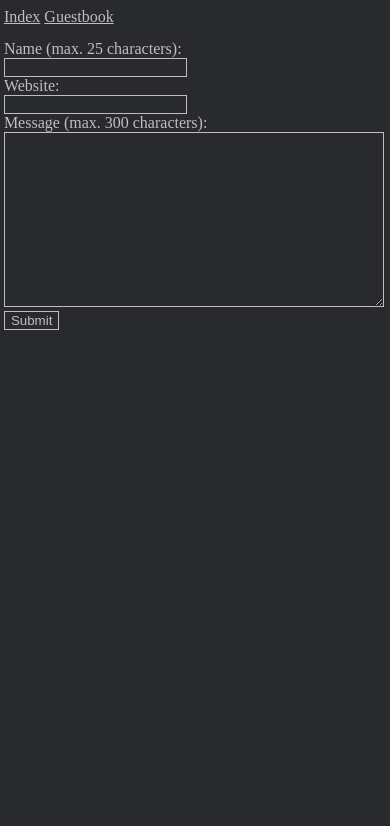
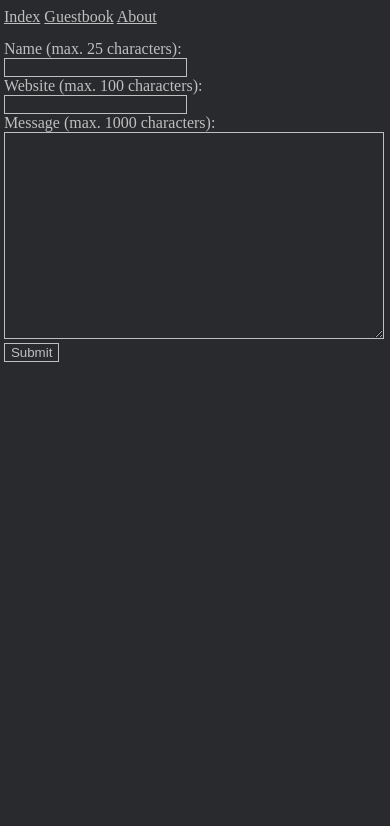
Before and after one commit to l0l67/kaltes.beer, a Flask app: page /guestbook in a window 390 px wide. Shown: the top 826 px of the page. Run offline with Flask 2, Linux system fonts and the light colour scheme; data that the repository does not hold is empty.

Commit message:
redesign, about site added, useless file removed

```diff
--- a/main.py
+++ b/main.py
@@ -7,6 +7,7 @@ import DB
 
 # Timeout duration in seconds for IP (Guestbook):
 post_timeout = 60
+dtFormat = '%Y-%m-%d %H:%M:%S'
 
 
 public = Flask(__name__)
@@ -15,6 +16,10 @@ public.wsgi_app = ProxyFix(public.wsgi_app, x_for=1, x_host=1)
 @public.route('/', methods=['GET'])
 def index():
     return render_template('index.html')
+
+@public.route('/about', methods=['GET'])
+def about():
+    return render_template('about.html')
 
 @public.route('/guestbook', methods=['GET'])
 def guestbook():
@@ -28,9 +33,9 @@ def newGuestbookEntry():
     tmp = request.form
 
     if ('username' in tmp and tmp.get('username') != '') and canPlace(request):
-        website = tmp.get('website')
-        DB.newMessage(tmp.get('username')[:25], tmp.get('message')[:325], re.sub('^http[s]?:\/\/', '', website))
-        print(f"[{datetime.now().strftime('%Y-%m-%d %H:%M:%S')}] New Post from {request.remote_addr}")
+        website = tmp.get('website')[:100]
+        DB.newMessage(tmp.get('username')[:25], tmp.get('message')[:1000], re.sub('^http[s]?:\/\/', '', website))
+        print(f"[{datetime.now().strftime(dtFormat)}] New Post from {request.remote_addr}")
 
     return redirect(url_for('guestbook'))
 
@@ -41,9 +46,9 @@ def canPlace(request):
     last_post = DB.getLastPost(ip)
 
     if len(last_post) > 0:
-        last_post = datetime.strptime(last_post[0][1], '%Y-%m-%d %H:%M:%S')
-        now = datetime.now().strftime('%Y-%m-%d %H:%M:%S')
-        now = datetime.strptime(now, '%Y-%m-%d %H:%M:%S')
+        last_post = datetime.strptime(last_post[0][1], dtFormat)
+        now = datetime.now().strftime(dtFormat)
+        now = datetime.strptime(now, dtFormat)
 
         diff = now - last_post
 
--- a/static/css/guestbook.css
+++ b/static/css/guestbook.css
@@ -1,57 +1,43 @@
-.userinput {
-    position: absolute;
-    width: 100vw;
-    left: 0%;
-    margin-right: 0%;
-    transform: translate(0%, 0);
-    padding-left: 1vw;
-    padding-right: 1vw;
+form {
+    margin-bottom: 2vh;
 }
 
-.entry pre {
+.textinput {
+    color: #bfbfbf;
+    background-color: transparent;
+    border: 1px solid #bfbfbf;
+}
+
+textarea {
+    height: 25ch;
+    width: 70ch;
+}
+
+@media (max-width: 600px) {
+    textarea {
+        width: 98%;
+    }
+ }
+
+.entry {
+    margin-top: 1vh;
+    margin-bottom: 1vh;
+}
+
+.entry h3, p{
+    margin-top: 0px;
+    margin-bottom: 0px;
+}
+
+.entry p {
+    font-size: 0.75em;
+    margin-bottom: 1vh;
+}
+
+ pre {
     white-space: pre-wrap;       /* Since CSS 2.1 */
     white-space: -moz-pre-wrap;  /* Mozilla, since 1999 */
     white-space: -pre-wrap;      /* Opera 4-6 */
     white-space: -o-pre-wrap;    /* Opera 7 */
     word-wrap: break-word;       /* Internet Explorer 5.5+ */
-
-    width: 80vw;
-    max-width: 70ch;
-}
-
-.entry p {
-    overflow: hidden;
-    word-break: keep-all;
-    white-space: nowrap;
-}
-
-.date_and_username {
-    margin-bottom: 0px;
-}
-
-.postDatetime {
-    margin-top: 0px;
-    font-size: 0.75em;
-}
-
-.textinput, .buttoninput {
-    color: #bfbfbf;
-    background-color: transparent;
-    border: 1px solid #bfbfbf;
-    transition: 300ms;
-}
-
-.userinput textarea {
-    width: 75ch;
-    height: 20vh;
-}
-
-@media (max-width: 600px) {
-    .userinput textarea {
-        width: 96vw;
-    }
  }
-
-.buttoninput:hover {
-    cursor: pointer;
-}
--- /dev/null
+++ b/static/css/index.css
@@ -0,0 +1,4 @@
+.socials h2,ul {
+    margin-top: 0%;
+    margin-bottom: 0%;
+}
--- a/static/css/style.css
+++ b/static/css/style.css
@@ -1,20 +1,30 @@
+* {
+    margin: 0px;
+}
+
 body {
     background-color: #292a2d;
     color: #bfbfbf;
 }
 
+.topnav {
+    position: absolute;
+    top: 1vh;
+    left: 1vw;
+    right: 1vw;
+    bottom: 1vh;
+    margin-bottom: 1vh;
+}
+
+h1 {
+    text-align: center;
+}
+
 .content {
     position: absolute;
-    margin-top: 2rem;
-    left: 50%;
-    margin-right: -50%;
-    transform: translate(-50%, 0);
-}
-
-.topnav {
-    position: absolute;
+    top: calc(1vh + 2rem);
+    right: 1vw;
     left: 1vw;
-    margin-bottom: 1rem;
 }
 
 a {
@@ -27,27 +37,7 @@ a:visited {
     text-decoration: underline;
 }
 
-.about {
-    text-align: center;
+hr {
+    border: 1px solid grey;
+    background-color: grey;
 }
-
-svg {
-    transition: 300ms;
-}
-
-svg:hover {
-    fill: #bfbfbf;
-    transform: scale(1.05);
-}
-
-.socials {
-    text-align: left;
-}
-
-.socials h2 {
-    margin-bottom: 0px;
-}
-
-.socials ul {
-    margin-top: 0px;
-}
--- a/templates/guestbook.html
+++ b/templates/guestbook.html
@@ -5,43 +5,42 @@
 
 		<meta name="viewport" content="width=device-width, initial-scale=1.0">
 		<link rel="stylesheet" href="{{ url_for('static', filename='css/style.css') }}">
-		<link rel="stylesheet" href="../static/css/style.css"> <!-- for vscode live server -->
 		<link rel="stylesheet" href="{{ url_for('static', filename='css/guestbook.css') }}">
-		<link rel="stylesheet" href="../static/css/guestbook.css"> <!-- for vscode live server -->
 	</head>
 	<body>
 		<div class="topnav">
 			<a href="{{url_for('index')}}">Index</a>
 			<a href="{{url_for('guestbook')}}">Guestbook</a>
-		  </div>
+			<a href="{{url_for('about')}}">About</a>
+		</div>
 
-
-		<div class="content userinput">
+		<div class="content">
 			<form action="{{url_for('newGuestbookEntry')}}" method="post">
 				<label for="username">Name (max. 25 characters):</label><br>
 				<input class="textinput" type="text" name="username" required><br>
 
-				<label for="website">Website:</label><br>
-				<input class="textinput" type="text" name="website"><br>
+				<label for="website">Website (max. 100 characters):</label><br>
+				<input class="textinput" type="text" maxlength="100" name="website"><br>
 
-				<label for="message">Message (max. 300 characters):</label><br>
-				<textarea class="textinput" maxlength="300" name="message"></textarea><br>
+				<label for="message">Message (max. 1000 characters):</label><br>
+				<textarea class="textinput" maxlength="1000" name="message"></textarea><br>
 
-				<input class="buttoninput" type="submit" value="Submit">
+				<input class="textinput" type="submit" value="Submit">
 			</form>
 
 			{% for entry in entries %}
+				<hr>
 				<div class="entry">
-					<p>----------------------------------------------------------------------------------------------</p>
-					<h3 class="date_and_username">{{entry[1]}}</h3>
+
+					<h3>{{entry[1]}}</h3>
 
 					{% if entry[3] != '' %}
-						<p class="postDatetime">{{entry[4]}} - <a href="//{{entry[3]}}">{{entry[3]}}</a></p>
+						<p>{{entry[4]}} - <a href="//{{entry[3]}}">{{entry[3]}}</a></p>
 					{% else %}
-						<p class="postDatetime">{{entry[4]}}</p>
+						<p>{{entry[4]}}</p>
 					{% endif %}
 					{% if entry[2] != '' %}
-						<pre id="message">{{entry[2]}}</pre>
+						<pre>{{entry[2]}}</pre>
 					{% endif %}
 				</div>
 			{% endfor %}
--- a/utils.py
+++ /dev/null
@@ -1,4 +0,0 @@
-import markdown
-
-def mdToHtml(md):
-    return markdown.markdown(md)
```
Also changed, not shown: templates/about.html (added, +30 -0 lines), templates/index.html (+7 -4 lines).
